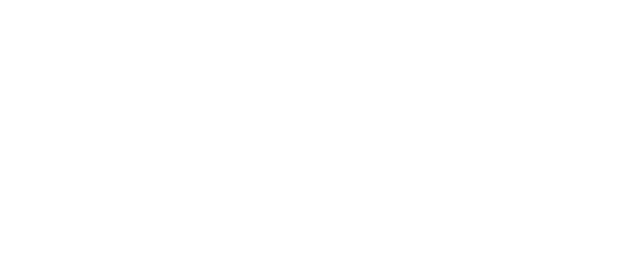
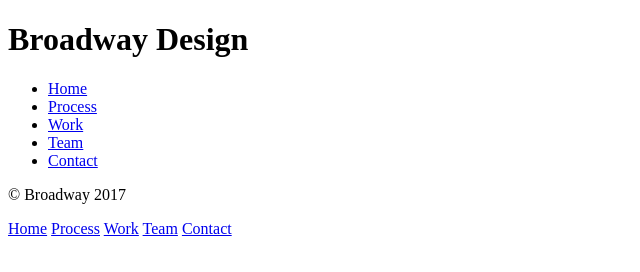
Before and after one commit to glennrosenberg/broadway, a plain HTML site: page index.html in a window 1280 px wide. Shown: the whole page, without its empty margins (0-640 px from the left). Drawn offline with Linux system fonts and the light colour scheme.

Commit message:
added div/nav/footer structure and added in page links

```diff
--- a/index.html
+++ b/index.html
@@ -8,6 +8,40 @@
   <link rel="stylesheet" href="./resources/css/style.css" />
 </head>
 <body>
+  <div class="heading">
+    <h1>Broadway Design</h1>
+    <nav>
+      <ul>
+        <li><a href="#">Home</a></li>
+        <li><a href="#process">Process</a></li>
+        <li><a href="#work">Work</a></li>
+        <li><a href="#team">Team</a></li>
+        <li><a href="#contact">Contact</a></li>
+      </ul>
+    </nav>
+  </div>
+  <div id="process">
+
+  </div>
+  <div id="work">
+
+  </div>
+  <div id="team">
+
+  </div>
+  <div id="contact">
+
+  </div>
+  <footer>
+    <p>&copy Broadway 2017</p>
+    <nav>
+      <a href="#">Home</a>
+      <a href="#process">Process</a>
+      <a href="#work">Work</a>
+      <a href="#team">Team</a>
+      <a href="#contact">Contact</a>
+    </nav>
+  </footer>
 
 </body>
 </html>
```
